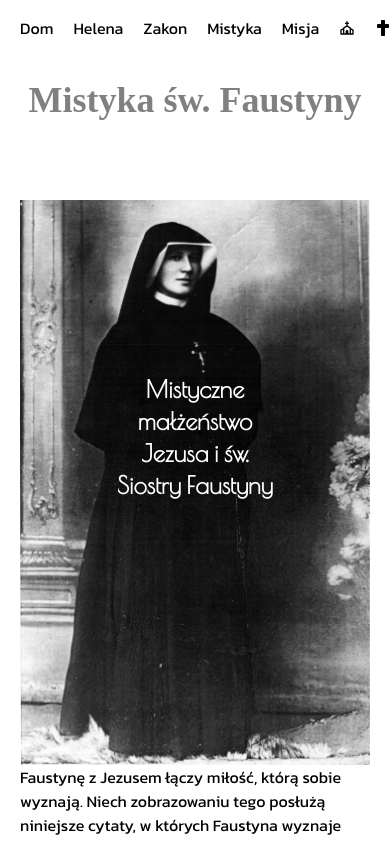
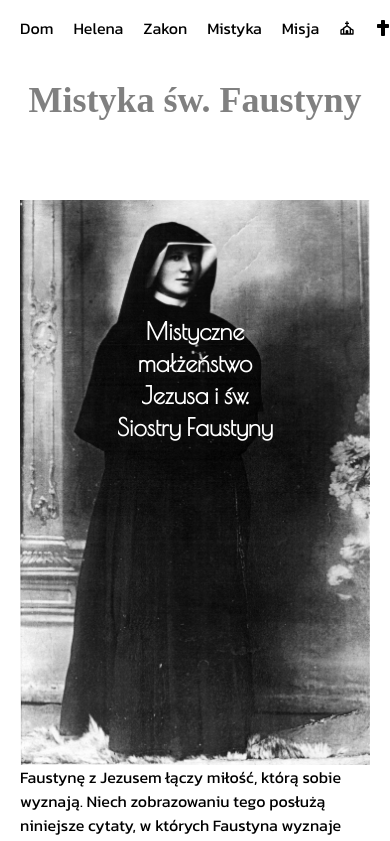
Before and after one commit to AdamBabinicz/faustyna, a React (Create React App) app: page /mistycyzm in a window 390 px wide. Shown: the top 841 px of the page. Built offline with nearby package versions, Linux system fonts and the light colour scheme; a web font is replaced by a local one.

Commit message:
zmiana w top

```diff
--- a/src/index.css
+++ b/src/index.css
@@ -58,9 +58,9 @@ body {
 
 @media (max-width: 640px) {
   .discover h4 {
-    top: 15%;
+    top: 10%;
     left: 50%;
-    transform: translate(-50%, -15%);
+    transform: translate(-50%, -10%);
   }
 }
 /* font-family: 'Allura', cursive;
```
